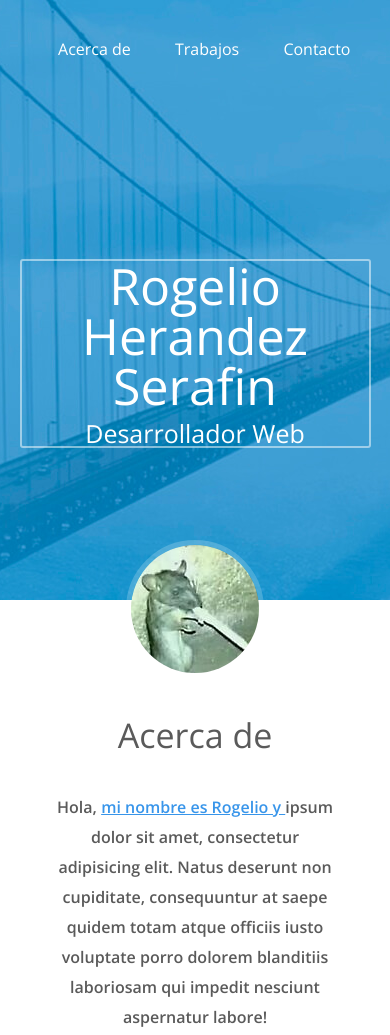
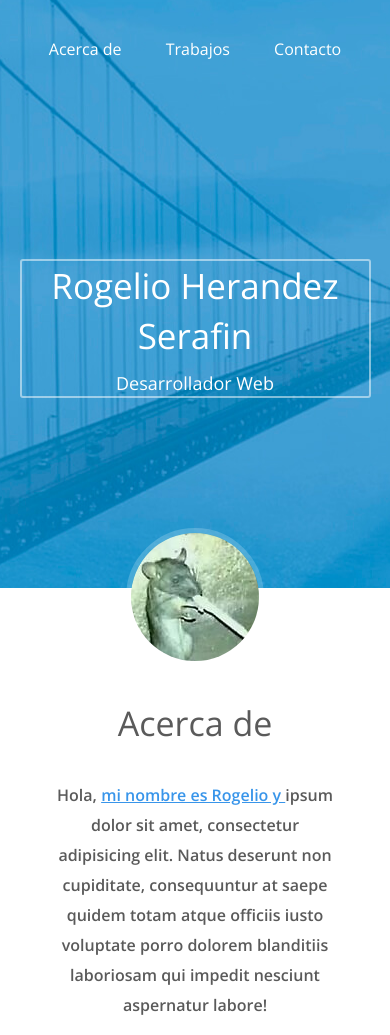
Before and after one commit to RogHDZ/htmlBasico, a plain HTML site: page index.html in a window 390 px wide. Shown: the top 1035 px of the page. Drawn offline with nearby package versions, Linux system fonts and the light colour scheme.

Commit message:
adaptable a dispositivos moviles y final

```diff
--- a/css/estilos.css
+++ b/css/estilos.css
@@ -275,3 +275,26 @@ footer .redes-sociales .facebook:hover { background: #1877f2;}
 footer .redes-sociales .instagram:hover { background: #e1306c;}
 footer .redes-sociales .github:hover { background: #333;}
 footer .redes-sociales .youtube:hover { background: #ff0000;}
+
+/*--- --- --- --- --- MEDIA QUERIES -- -- -- */
+@media screen and (max-width: 800px){
+    header .menu {
+        text-align: center;
+    }
+}
+
+.main .trabajos .contenedor-trabajos .trabajo {
+    width: 46%;
+}
+
+@media screen and (max-width: 800px){
+    header .contenedor-texto .texto .nombre {
+        font-size: 35px;
+    }
+    header .contenedor-texto .texto .profesion {
+        font-size: 18px;
+    }
+    footer .redes-sociales .contenedor {
+        flex-wrap: wrap;
+    }
+}
```
